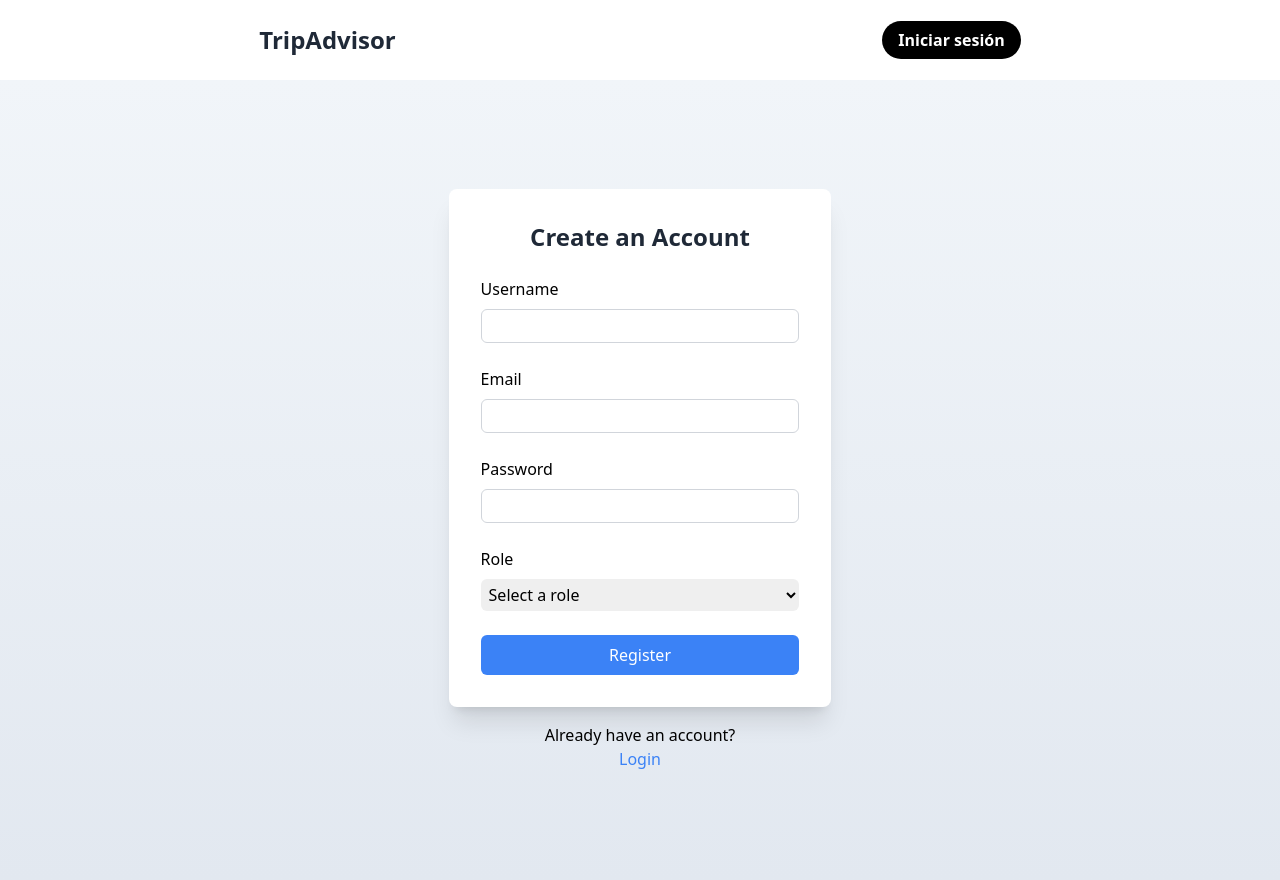
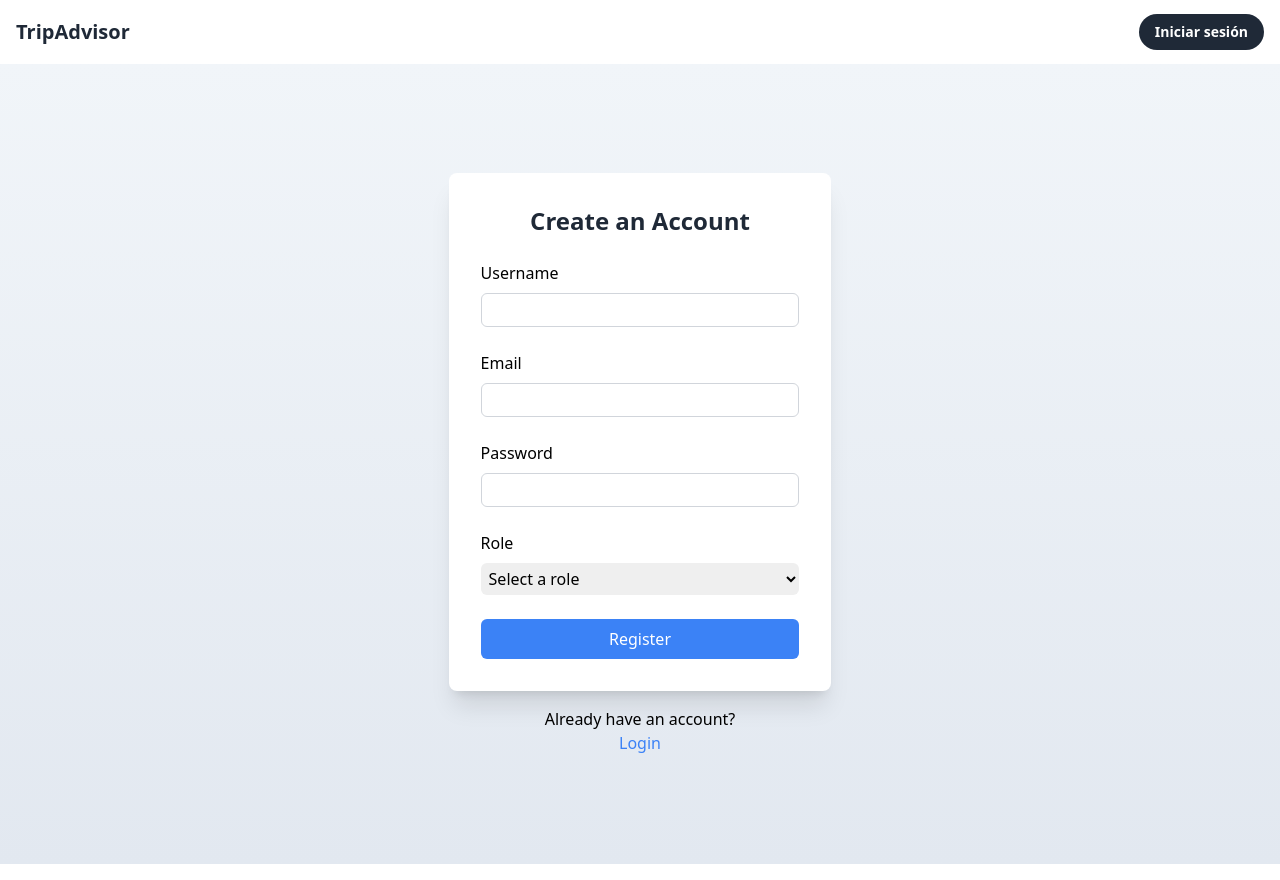
Before and after one commit to SirEduardo/gestor-de-reservas-front, a React (Vite) app in the folder front/: page /signin in a window 1280 px wide. Built offline with nearby package versions, Linux system fonts and the light colour scheme.

Commit message:
Update Header.jsx

```diff
--- a/front/src/components/Header/Header.jsx
+++ b/front/src/components/Header/Header.jsx
@@ -19,10 +19,10 @@ export const Header = () => {
   return (
     <header className="bg-white shadow-md">
       <div className="container mx-auto px-4">
-        <nav className="flex items-center justify-around h-16 md:h-20">
+        <nav className="flex items-center justify-between h-16">
           <NavLink
             to="/"
-            className="text-2xl font-bold text-gray-800 hover:text-gray-600 transition-colors"
+            className="text-xl font-bold text-gray-800 hover:text-gray-600 transition-colors"
           >
             TripAdvisor
           </NavLink>
@@ -36,17 +36,17 @@ export const Header = () => {
           <ul
             className={`${
               isMenuOpen ? "flex" : "hidden"
-            } md:flex flex-col md:flex-row items-center w-full md:w-auto space-y-2 md:space-y-0 md:space-x-4 lg:space-x-6 absolute md:relative top-14 sm:top-16 md:top-0 left-0 right-0 bg-white md:bg-transparent p-4 md:p-0 shadow-md md:shadow-none z-10`}
+            } md:flex flex-col md:flex-row absolute md:relative top-16 left-0 right-0 md:top-0 bg-white md:bg-transparent shadow-md md:shadow-none z-10 w-full md:w-auto`}
           >
             {user ? (
-              <div className="flex items-center gap-7 ">
-                <li className="text-sm md:text-base font-semibold">
+              <div className="flex flex-col md:flex-row items-center w-full md:w-auto p-4 md:p-0 space-y-2 md:space-y-0 md:space-x-4">
+                <li className="text-sm font-semibold w-full md:w-auto text-center md:text-left">
                   Bienvenido, {user}
                 </li>
                 <li>
                   <NavLink
                     to={role === "admin" ? "/myRestaurant" : "/myReservations"}
-                    className="bg-black hover:bg-gray-900 text-white rounded-full py-2 px-4 text-sm md:text-base font-semibold"
+                    className="bg-gray-800 hover:bg-gray-600 text-white rounded-full py-2 px-4 text-sm font-semibold w-full md:w-auto text-center"
                   >
                     {role === "admin" ? "Mi Restaurante" : "Mis Reservas"}
                   </NavLink>
@@ -54,7 +54,7 @@ export const Header = () => {
                 <li>
                   <button
                     onClick={handleLogout}
-                    className="bg-black hover:bg-gray-900 text-white rounded-full py-2 px-4 text-sm md:text-base font-semibold"
+                    className="bg-gray-800 hover:bg-gray-600 text-white rounded-full py-2 px-4 text-sm font-semibold w-full md:w-auto"
                   >
                     Salir
                   </button>
@@ -64,7 +64,7 @@ export const Header = () => {
               <li>
                 <NavLink
                   to="/signin"
-                  className="bg-black hover:bg-gray-900 text-white rounded-full py-2 px-4 text-sm md:text-base font-semibold"
+                  className="bg-gray-800 hover:bg-gray-600 text-white rounded-full py-2 px-4 text-sm font-semibold block text-center w-full md:w-auto"
                 >
                   Iniciar sesión
                 </NavLink>
```
